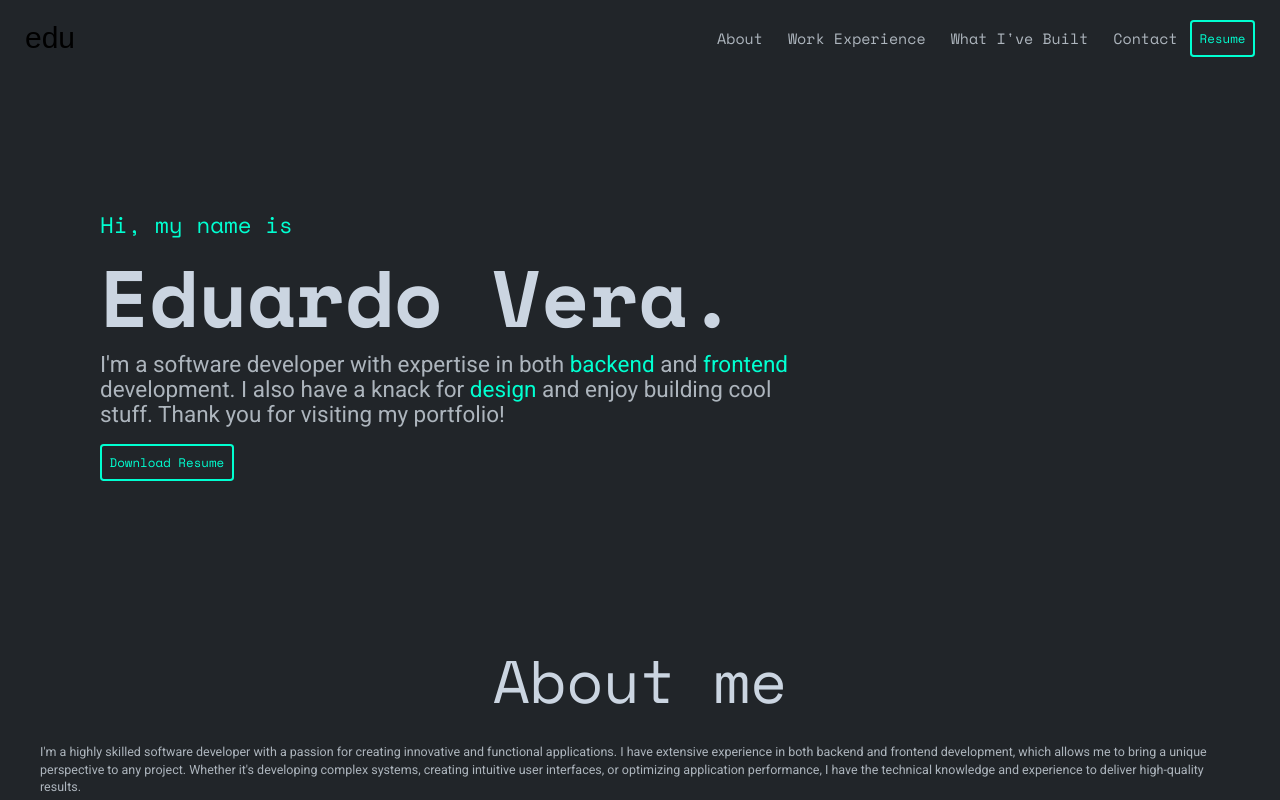
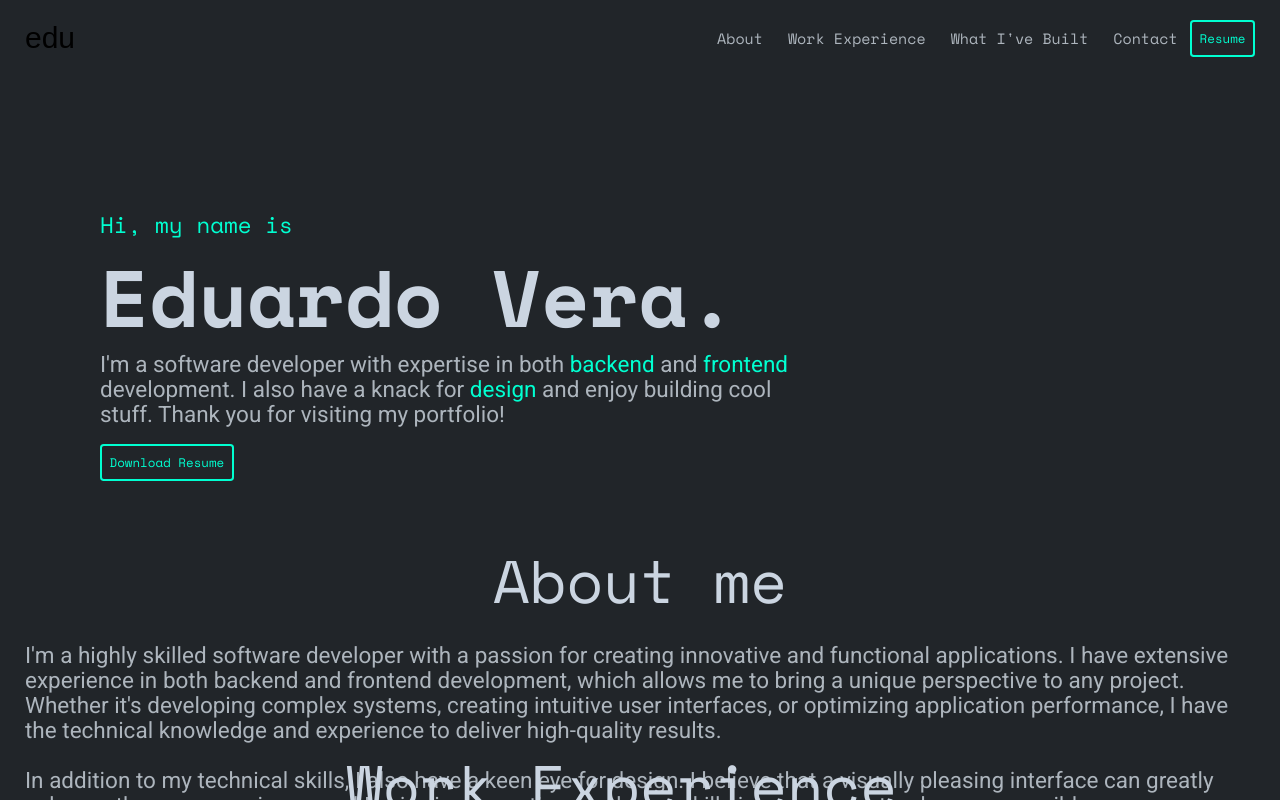
Before and after one commit to ewa1do/portfolio-next, a Next.js app: page / in a window 1280 px wide. Built offline with nearby package versions, Linux system fonts and the light colour scheme; a web font is replaced by a local one.

Commit message:
refactor about me section

```diff
--- a/src/components/About.js
+++ b/src/components/About.js
@@ -8,7 +8,7 @@ function About(props) {
 
     return (
         // <section id="about" className="section section--hidden">
-        <section id="about" className="section my-40 px-10">
+        <section id="about" className="section px-4">
             <div className="">
                 <div className="text-center">
                     <Title>About me</Title>
@@ -16,7 +16,7 @@ function About(props) {
                 <article className="pr-2">
                     {contentBlocks.map((paragraph, i) => (
                         <p
-                            className={`${roboto.className} text-dark-gray py-5 text-xl`}
+                            className={`${roboto.className} text-dark-gray py-5 text-xl/8 md:text-3xl lg:text-4xl`}
                             key={`p-${i + 1}`}
                         >
                             {paragraph}
```
